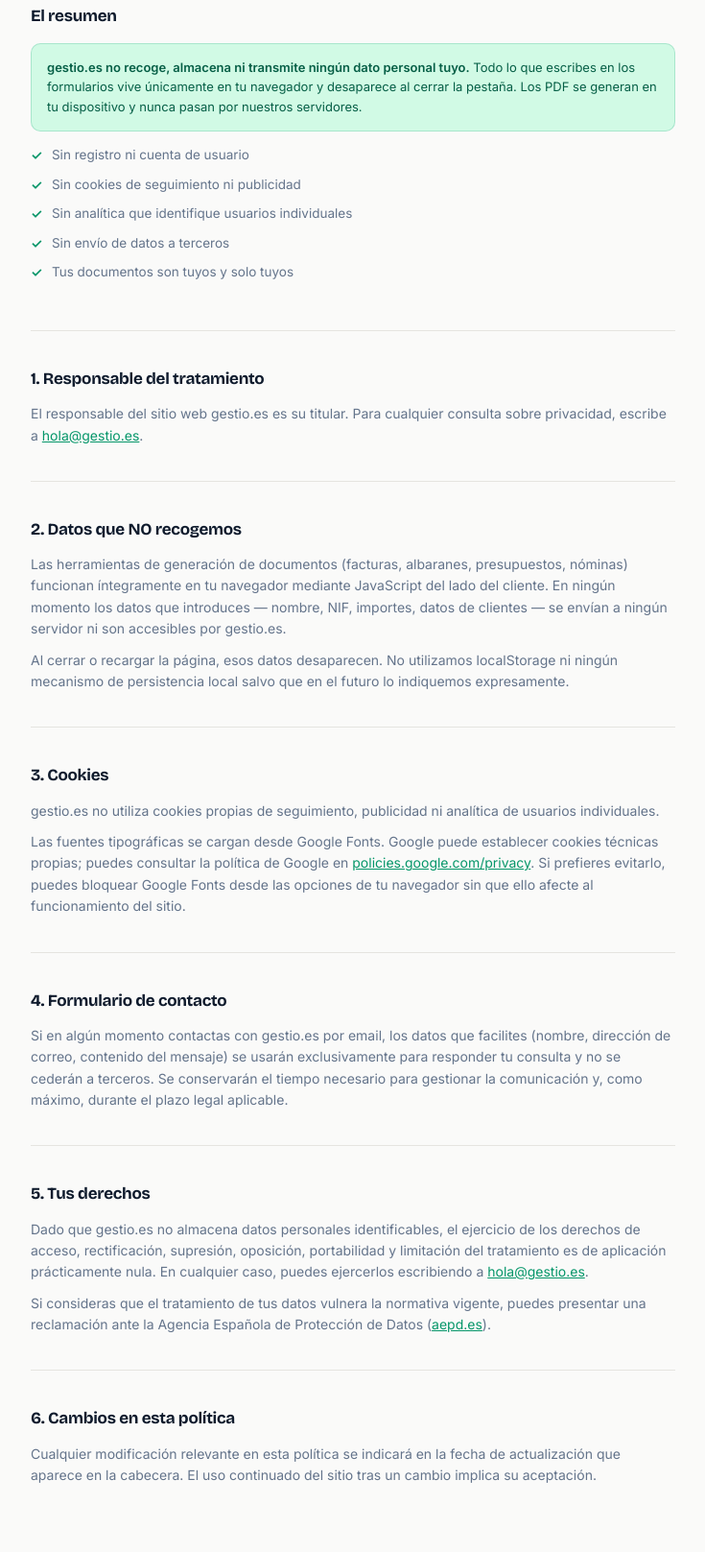
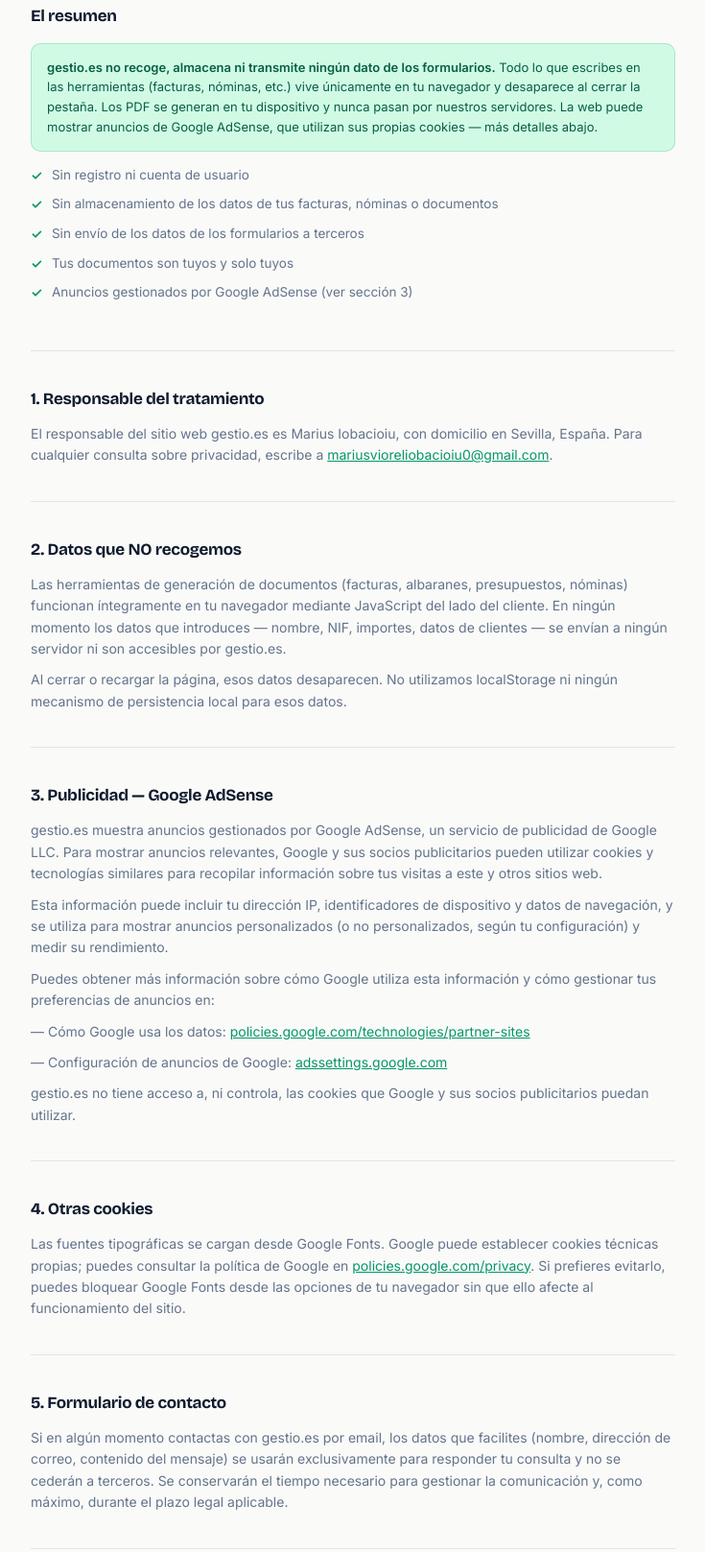
Before and after one commit to mariusiobacioiu07-blip/gestio, a plain HTML site: page privacidad.html in a window 1280 px wide. Shown: the part 243-1860 px from the top of the page at 96% size, without its empty margins (272-1007 px from the left). Drawn offline with nearby package versions, Linux system fonts and the light colour scheme.

Commit message:
Add files via upload

```diff
--- a/privacidad.html
+++ b/privacidad.html
@@ -5,7 +5,7 @@
 <meta name="color-scheme" content="light dark">
 <meta name="viewport" content="width=device-width, initial-scale=1.0">
 <title>Política de Privacidad — gestio.es</title>
-<meta name="description" content="Política de privacidad de gestio.es. Sin cookies de seguimiento, sin almacenamiento de datos. Todo ocurre en tu navegador.">
+<meta name="description" content="Política de privacidad de gestio.es. Sin almacenamiento de tus datos: las herramientas funcionan en tu navegador. Información sobre cookies publicitarias de Google AdSense.">
 <meta name="robots" content="index, follow">
 <link rel="canonical" href="https://gestio.es/privacidad.html">
 <link rel="preconnect" href="https://fonts.googleapis.com">
@@ -168,7 +168,7 @@ footer a:hover { color: white; }
     <div class="logo-icon">
       <svg viewBox="0 0 20 20" fill="none" xmlns="http://www.w3.org/2000/svg"><rect x="5" y="3" width="10" height="2.5" rx="1" fill="white"/><rect x="3" y="3" width="2.5" height="14" rx="1" fill="white"/><rect x="5" y="14.5" width="10" height="2.5" rx="1" fill="white"/><rect x="10" y="10" width="5" height="2.5" rx="1" fill="#6EE7B7"/></svg>
     </div>
-    gestio
+    Gestio
   </a>
   <a href="index.html" class="nav-link">← Inicio</a>
 </nav>
@@ -182,47 +182,56 @@ footer a:hover { color: white; }
   <div class="section">
     <h2>El resumen</h2>
     <div class="highlight-box">
-      <strong>gestio.es no recoge, almacena ni transmite ningún dato personal tuyo.</strong> Todo lo que escribes en los formularios vive únicamente en tu navegador y desaparece al cerrar la pestaña. Los PDF se generan en tu dispositivo y nunca pasan por nuestros servidores.
+      <strong>gestio.es no recoge, almacena ni transmite ningún dato de los formularios.</strong> Todo lo que escribes en las herramientas (facturas, nóminas, etc.) vive únicamente en tu navegador y desaparece al cerrar la pestaña. Los PDF se generan en tu dispositivo y nunca pasan por nuestros servidores. La web puede mostrar anuncios de Google AdSense, que utilizan sus propias cookies — más detalles abajo.
     </div>
     <ul class="check-list">
       <li>Sin registro ni cuenta de usuario</li>
-      <li>Sin cookies de seguimiento ni publicidad</li>
-      <li>Sin analítica que identifique usuarios individuales</li>
-      <li>Sin envío de datos a terceros</li>
+      <li>Sin almacenamiento de los datos de tus facturas, nóminas o documentos</li>
+      <li>Sin envío de los datos de los formularios a terceros</li>
       <li>Tus documentos son tuyos y solo tuyos</li>
+      <li>Anuncios gestionados por Google AdSense (ver sección 3)</li>
     </ul>
   </div>
 
   <div class="section">
     <h2>1. Responsable del tratamiento</h2>
-    <p>El responsable del sitio web gestio.es es su titular. Para cualquier consulta sobre privacidad, escribe a <a href="mailto:hola@gestio.es" style="color:var(--emerald)">hola@gestio.es</a>.</p>
+    <p>El responsable del sitio web gestio.es es Marius Iobacioiu, con domicilio en Sevilla, España. Para cualquier consulta sobre privacidad, escribe a <a href="mailto:mariusvioreliobacioiu0@gmail.com" style="color:var(--emerald)">mariusvioreliobacioiu0@gmail.com</a>.</p>
   </div>
 
   <div class="section">
     <h2>2. Datos que NO recogemos</h2>
     <p>Las herramientas de generación de documentos (facturas, albaranes, presupuestos, nóminas) funcionan íntegramente en tu navegador mediante JavaScript del lado del cliente. En ningún momento los datos que introduces — nombre, NIF, importes, datos de clientes — se envían a ningún servidor ni son accesibles por gestio.es.</p>
-    <p>Al cerrar o recargar la página, esos datos desaparecen. No utilizamos localStorage ni ningún mecanismo de persistencia local salvo que en el futuro lo indiquemos expresamente.</p>
+    <p>Al cerrar o recargar la página, esos datos desaparecen. No utilizamos localStorage ni ningún mecanismo de persistencia local para esos datos.</p>
   </div>
 
   <div class="section">
-    <h2>3. Cookies</h2>
-    <p>gestio.es no utiliza cookies propias de seguimiento, publicidad ni analítica de usuarios individuales.</p>
+    <h2>3. Publicidad — Google AdSense</h2>
+    <p>gestio.es muestra anuncios gestionados por Google AdSense, un servicio de publicidad de Google LLC. Para mostrar anuncios relevantes, Google y sus socios publicitarios pueden utilizar cookies y tecnologías similares para recopilar información sobre tus visitas a este y otros sitios web.</p>
+    <p>Esta información puede incluir tu dirección IP, identificadores de dispositivo y datos de navegación, y se utiliza para mostrar anuncios personalizados (o no personalizados, según tu configuración) y medir su rendimiento.</p>
+    <p>Puedes obtener más información sobre cómo Google utiliza esta información y cómo gestionar tus preferencias de anuncios en:</p>
+    <p>— Cómo Google usa los datos: <a href="https://policies.google.com/technologies/partner-sites" target="_blank" rel="noopener" style="color:var(--emerald)">policies.google.com/technologies/partner-sites</a></p>
+    <p>— Configuración de anuncios de Google: <a href="https://adssettings.google.com" target="_blank" rel="noopener" style="color:var(--emerald)">adssettings.google.com</a></p>
+    <p>gestio.es no tiene acceso a, ni controla, las cookies que Google y sus socios publicitarios puedan utilizar.</p>
+  </div>
+
+  <div class="section">
+    <h2>4. Otras cookies</h2>
     <p>Las fuentes tipográficas se cargan desde Google Fonts. Google puede establecer cookies técnicas propias; puedes consultar la política de Google en <a href="https://policies.google.com/privacy" target="_blank" rel="noopener" style="color:var(--emerald)">policies.google.com/privacy</a>. Si prefieres evitarlo, puedes bloquear Google Fonts desde las opciones de tu navegador sin que ello afecte al funcionamiento del sitio.</p>
   </div>
 
   <div class="section">
-    <h2>4. Formulario de contacto</h2>
+    <h2>5. Formulario de contacto</h2>
     <p>Si en algún momento contactas con gestio.es por email, los datos que facilites (nombre, dirección de correo, contenido del mensaje) se usarán exclusivamente para responder tu consulta y no se cederán a terceros. Se conservarán el tiempo necesario para gestionar la comunicación y, como máximo, durante el plazo legal aplicable.</p>
   </div>
 
   <div class="section">
-    <h2>5. Tus derechos</h2>
-    <p>Dado que gestio.es no almacena datos personales identificables, el ejercicio de los derechos de acceso, rectificación, supresión, oposición, portabilidad y limitación del tratamiento es de aplicación prácticamente nula. En cualquier caso, puedes ejercerlos escribiendo a <a href="mailto:hola@gestio.es" style="color:var(--emerald)">hola@gestio.es</a>.</p>
+    <h2>6. Tus derechos</h2>
+    <p>Dado que gestio.es no almacena los datos de los formularios de las herramientas, el ejercicio de los derechos de acceso, rectificación, supresión, oposición, portabilidad y limitación del tratamiento sobre esos datos es de aplicación prácticamente nula. Para datos de contacto por email, o para cuestiones relacionadas con la publicidad de Google, puedes escribir a <a href="mailto:mariusvioreliobacioiu0@gmail.com" style="color:var(--emerald)">mariusvioreliobacioiu0@gmail.com</a>.</p>
     <p>Si consideras que el tratamiento de tus datos vulnera la normativa vigente, puedes presentar una reclamación ante la Agencia Española de Protección de Datos (<a href="https://www.aepd.es" target="_blank" rel="noopener" style="color:var(--emerald)">aepd.es</a>).</p>
   </div>
 
   <div class="section">
-    <h2>6. Cambios en esta política</h2>
+    <h2>7. Cambios en esta política</h2>
     <p>Cualquier modificación relevante en esta política se indicará en la fecha de actualización que aparece en la cabecera. El uso continuado del sitio tras un cambio implica su aceptación.</p>
   </div>
 
```
Also changed, not shown: aviso-legal.html (+2 -2 lines).
